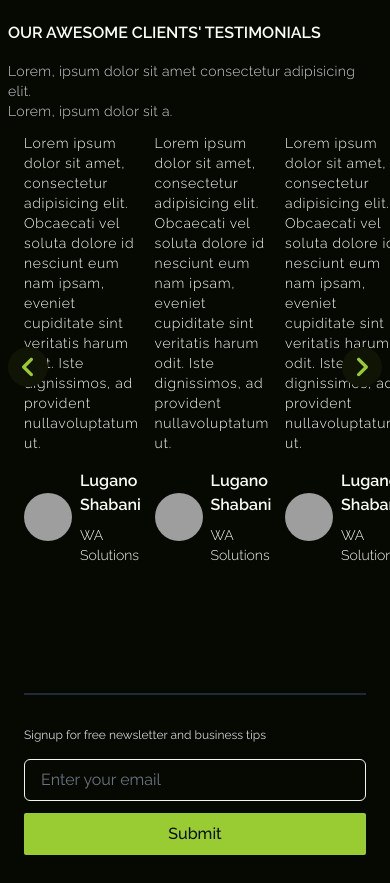
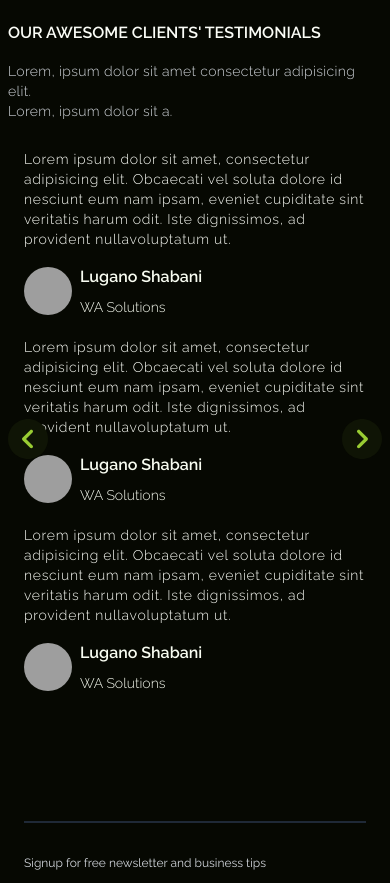
Before and after one commit to codeosemeke/mclibrary, a plain HTML site: page index.html in a window 390 px wide. Shown: the part 8460-9343 px from the top of the page. Drawn offline with nearby package versions, Linux system fonts and the light colour scheme; grey boxes are pictures that could not be loaded.

Commit message:
Initial Commit

```diff
--- a/index.html
+++ b/index.html
@@ -480,6 +480,7 @@
             </div>
         </section>
 
+        <!-- Testimonials -->
         <section class="py-16 bg-tertiary-11 px-2 sm:px-8 lg:px-16">
             <div>
                 <h2 class="text-secondary-1 text-base uppercase font-semibold">Our Awesome Clients' Testimonials</h2>
@@ -512,8 +513,8 @@
                         </a>
                     </div>
 
-                    <div class="md:mx-8 lg:mx-16 mx-2">
-                        <div class="flex w-full">
+                    <div class="md:mx-8 lg:mx-16 mx-2 mt-4">
+                        <div class="flex flex-wrap w-full">
                             <div class="w-full sm:w-1/3">
                                 <div class="md:p-8 p-2 bg-transparent">
 
```
